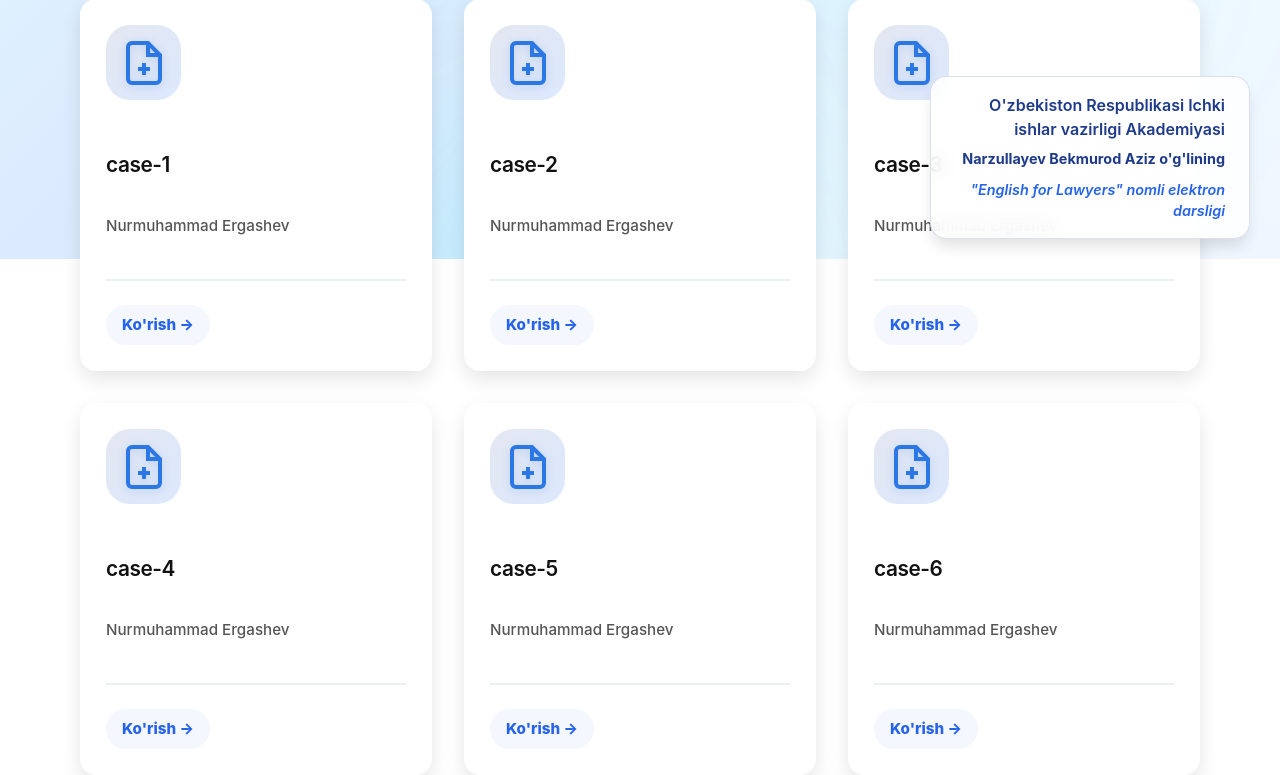
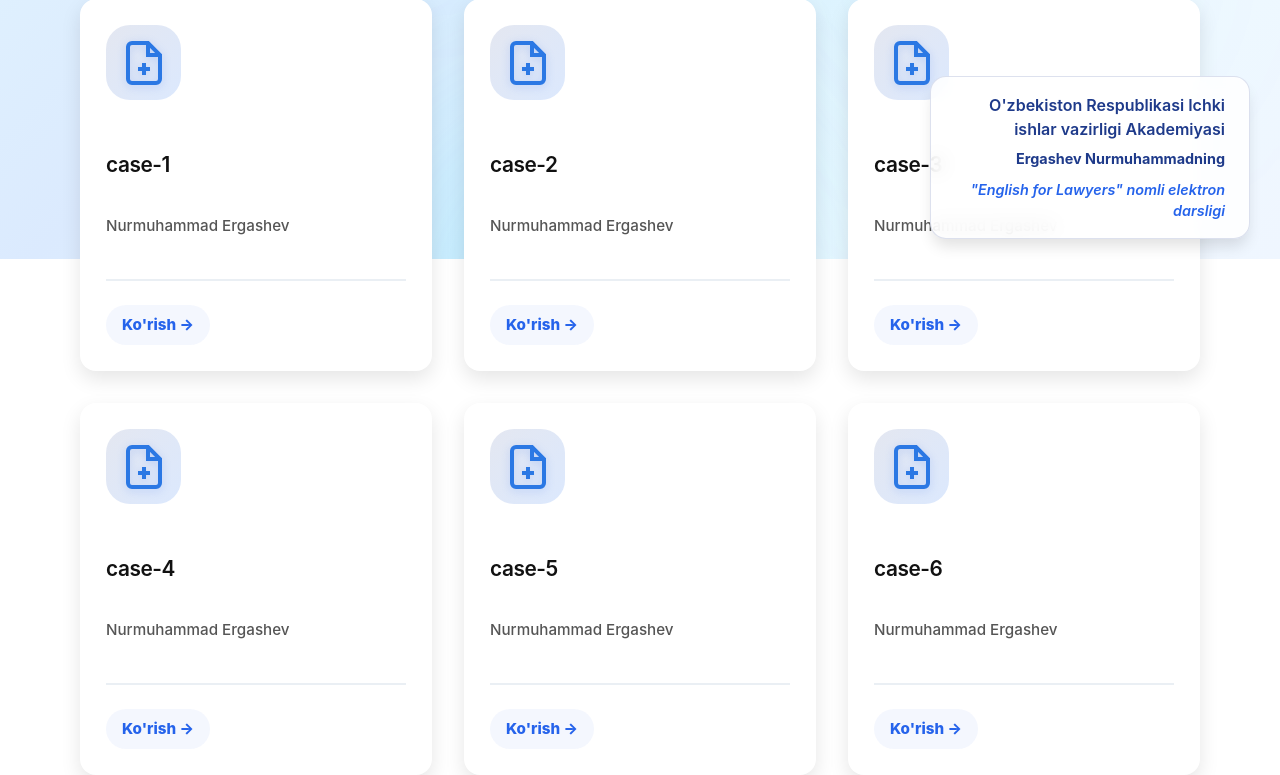
Before and after one commit to traderinguz2024-cmyk/policestudy, a Django app: page /casestudy/ in a window 1280 px wide. Shown: the part 541-1316 px from the top of the page. Run offline with Django 5.2, Linux system fonts and the light colour scheme; data comes from the database, SQL or seed files in the repository.

Commit message:
fix debug production

```diff
--- a/templates/base.html
+++ b/templates/base.html
@@ -118,7 +118,7 @@
     line-height: 1.5;
 ">
             <p style="margin: 0; font-size: 1rem;">O'zbekiston Respublikasi Ichki ishlar vazirligi Akademiyasi</p>
-            <p style="margin: 0.4rem 0 0; font-weight: 700;">Narzullayev Bekmurod Aziz o'g'lining</p>
+            <p style="margin: 0.4rem 0 0; font-weight: 700;">Ergashev Nurmuhammadning</p>
             <p style="margin: 0.6rem 0 0; font-style: italic; color: var(--primary-blue);">
                 "English for Lawyers" nomli elektron darsligi
             </p>
```
